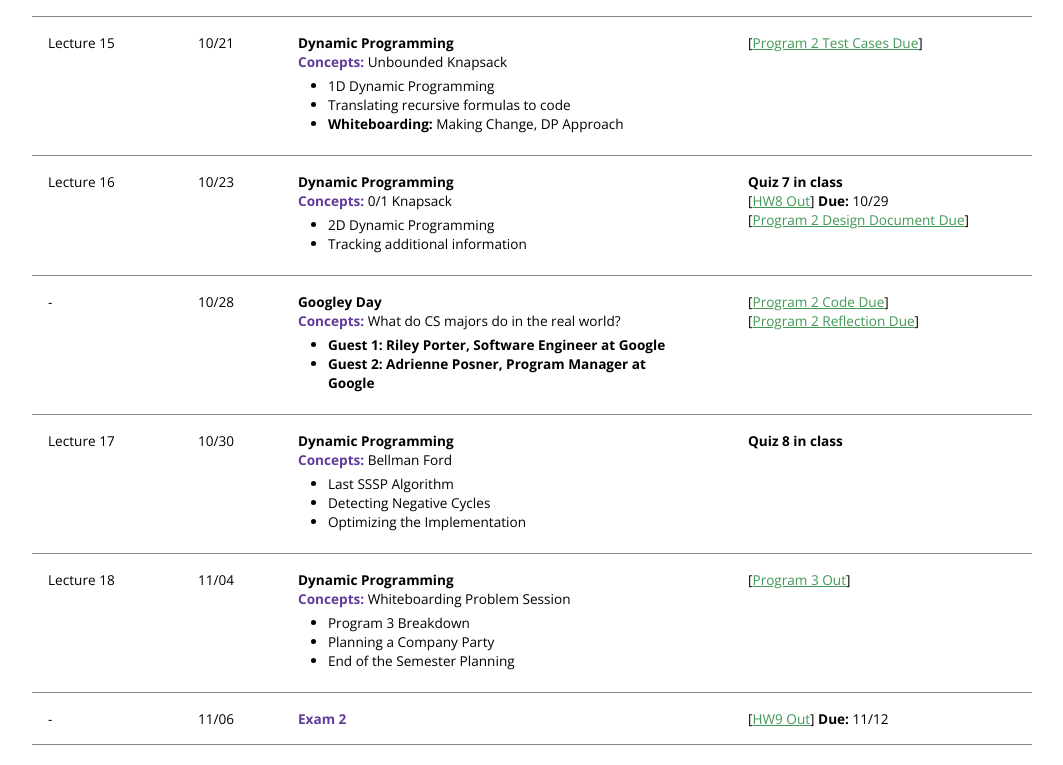
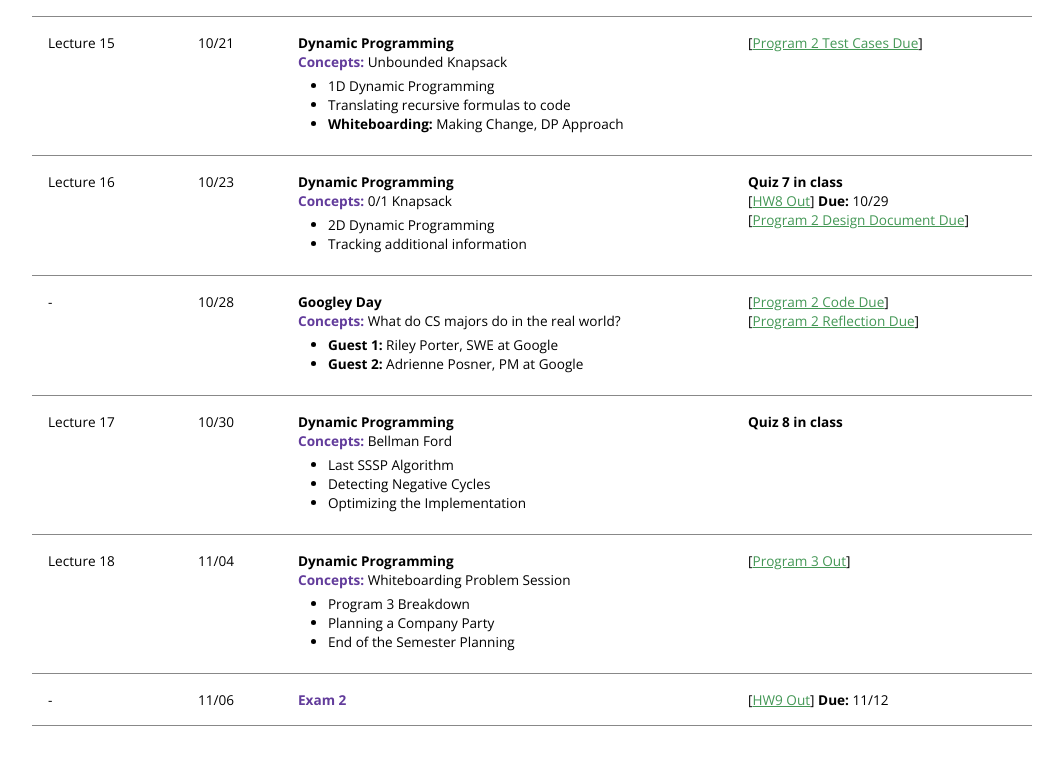
Before and after one commit to comp285-fall19/comp285-fall19.github.io, a plain HTML site: page index.html in a window 1280 px wide. Shown: the part 2777-3542 px from the top of the page, without its empty margins (108-1171 px from the left). Drawn offline with nearby package versions, Linux system fonts and the light colour scheme.

Commit message:
Update index.html

```diff
--- a/index.html
+++ b/index.html
@@ -371,8 +371,8 @@
 	   <b>Googley Day</b>
               <br><b><font color="#623c9b">Concepts:</font></b> What do CS majors do in the real world?
 			  <ul>
-				  <li><b>Guest 1:</> Riley Porter, Software Engineer at Google</li>
-				  <li><b>Guest 2:</> Adrienne Posner, Program Manager at Google</li>
+				  <li><b>Guest 1:</b> Riley Porter, SWE at Google</li>
+				  <li><b>Guest 2:</b> Adrienne Posner, PM at Google</li>
 			  </ul>
             </td>
             <td>
```
